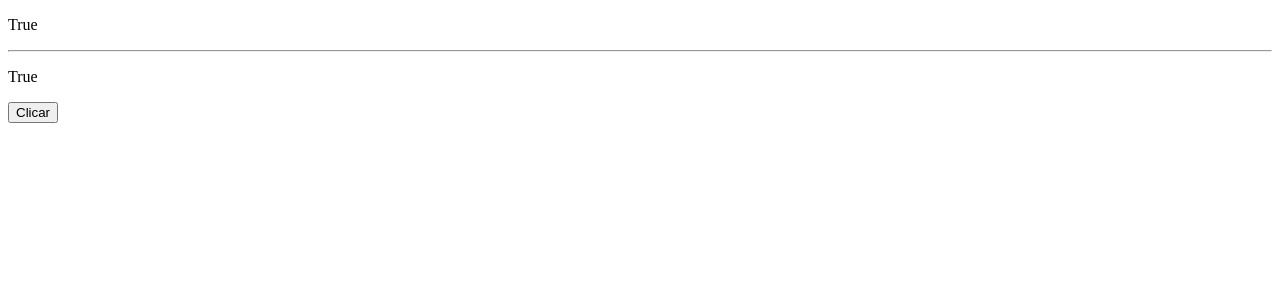
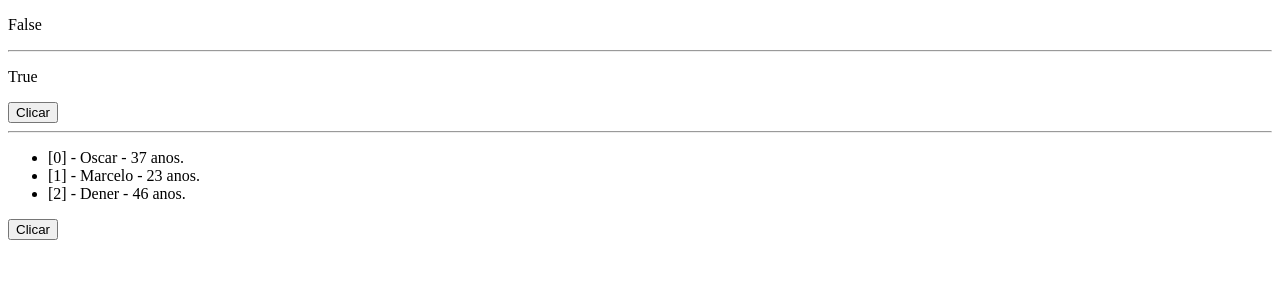
Before and after one commit to oscarlojr/projeto-udemy, an Angular app: page / in a window 1280 px wide. Shown: the top 300 px of the page. Built offline with nearby package versions, Linux system fonts and the light colour scheme.

Commit message:
Aplicando conceitos de ngFor

```diff
--- a/src/app/diretivas-estruturais/diretivas-estruturais.component.html
+++ b/src/app/diretivas-estruturais/diretivas-estruturais.component.html
@@ -10,9 +10,18 @@
 <p *ngIf="conditionClick">
   True
 </p>
-
 <p *ngIf="!conditionClick">
   False
 </p>
+<button (click)="clickOn()" >Clicar</button>
 
-<button (click)="clickOn()" >Clicar</button>
+<hr>
+
+<ul>
+  <li
+    *ngFor="let item of list; let i = index;" (click)="onClickEventList(i)">
+    [{{ i }}] - {{ item.nome }} - {{ item.idade }} anos.
+  </li>
+</ul>
+
+<button (click)="clickOnAddList()" >Clicar</button>
--- a/src/app/diretivas-estruturais/diretivas-estruturais.component.ts
+++ b/src/app/diretivas-estruturais/diretivas-estruturais.component.ts
@@ -6,6 +6,11 @@
   styleUrls: ['./diretivas-estruturais.component.scss']
 })
 export class DiretivasEstruturaisComponent implements OnInit {
+  public list: Array<{ nome: string, idade: number}> = [
+    {nome: "Oscar", idade: 37},
+    {nome: "Marcelo", idade: 23},
+    {nome: "Dener", idade: 46},
+  ];
   public condition: boolean = true;
   public conditionClick: boolean = true;
   constructor() { }
@@ -28,4 +33,12 @@
     }
   }
 
+  public clickOnAddList(){
+    this.list.push({nome: "Nay", idade: 27})
+  }
+
+  public onClickEventList(event: number){
+    this.list.splice(event,1);
+  }
+
 }
```
